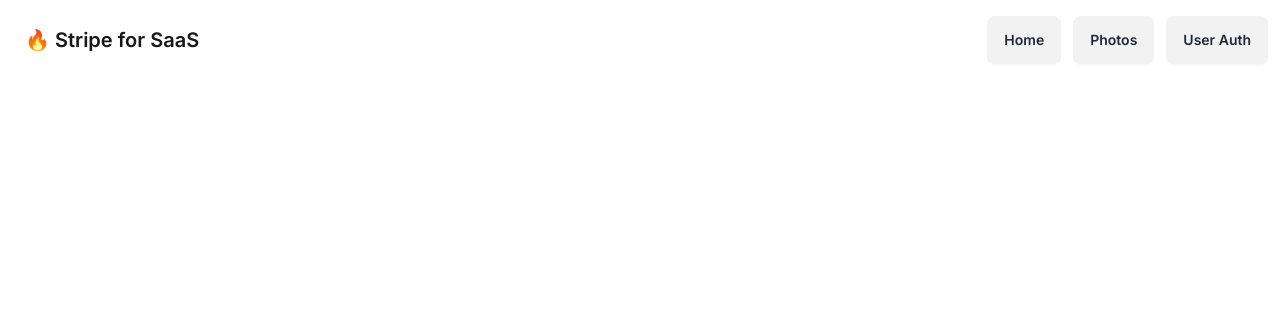
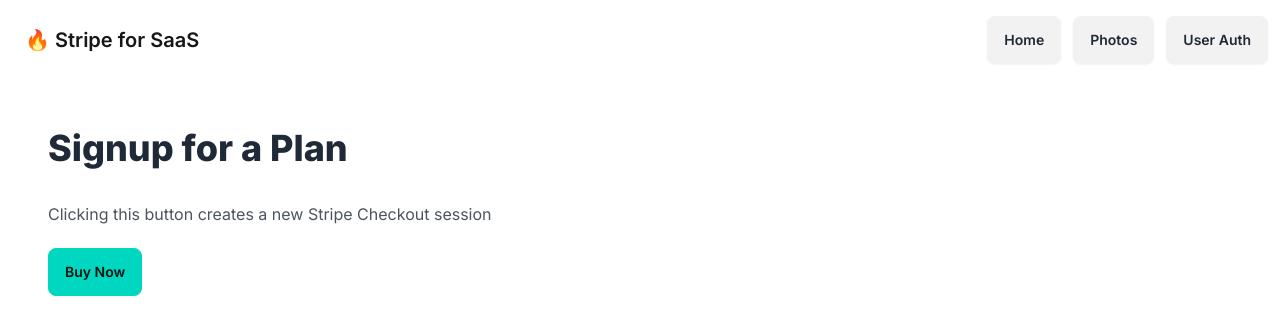
Before and after one commit to valentinbesse/stripe-next, a Next.js app: page / in a window 1280 px wide. Shown: the top 334 px of the page. Built offline with nearby package versions, Linux system fonts and the light colour scheme; no server answers.

Commit message:
Setup checkout redirection

```diff
--- /dev/null
+++ b/app/CheckoutButton.tsx
@@ -0,0 +1,44 @@
+'use client';
+
+import { loadStripe } from '@stripe/stripe-js';
+import { supabase } from '@/utils/supabaseClient';
+import toast from 'react-hot-toast';
+
+export default function CheckoutButton() {
+    const handleCheckout = async () => {
+        const { data } = await supabase.auth.getUser();
+
+        if (!data?.user) {
+            toast.error("Please log in to create a new Stripe Checkout session");
+            return;
+        }
+
+        const stripePromise = loadStripe(process.env.NEXT_PUBLIC_STRIPE_PUBLISHABLE_KEY!);
+        const stripe = await stripePromise;
+        const response = await fetch('/api/checkout', {
+            method: 'POST',
+            headers: {
+                'Content-Type': 'application/json',
+            },
+            body: JSON.stringify({
+                priceId: 'price_1QIBD9B6XgI4BO0AYyHYMLDv',
+                userId: data.user?.id,
+                email: data.user?.email,
+            }),
+        });
+
+        const session = await response.json();
+        await stripe?.redirectToCheckout({ sessionId: session.id });
+    }
+
+    return (
+        <div>
+            <h1>Signup for a Plan</h1>
+            <p>Clicking this button creates a new Stripe Checkout session</p>
+            <button className="btn btn-accent" onClick={handleCheckout}>
+                Buy Now
+            </button>
+        </div>
+    )
+
+}
--- a/app/page.tsx
+++ b/app/page.tsx
@@ -1,7 +1,9 @@
+import CheckoutButton from "./CheckoutButton";
+
 export default function Home() {
   return (
     <main>
-
+      <CheckoutButton />
     </main>
   );
 }
--- /dev/null
+++ b/utils/stripe.ts
@@ -0,0 +1,3 @@
+import Stripe from 'stripe';
+
+export const stripe = new Stripe(process.env.STRIPE_SECRET_KEY!);
```
